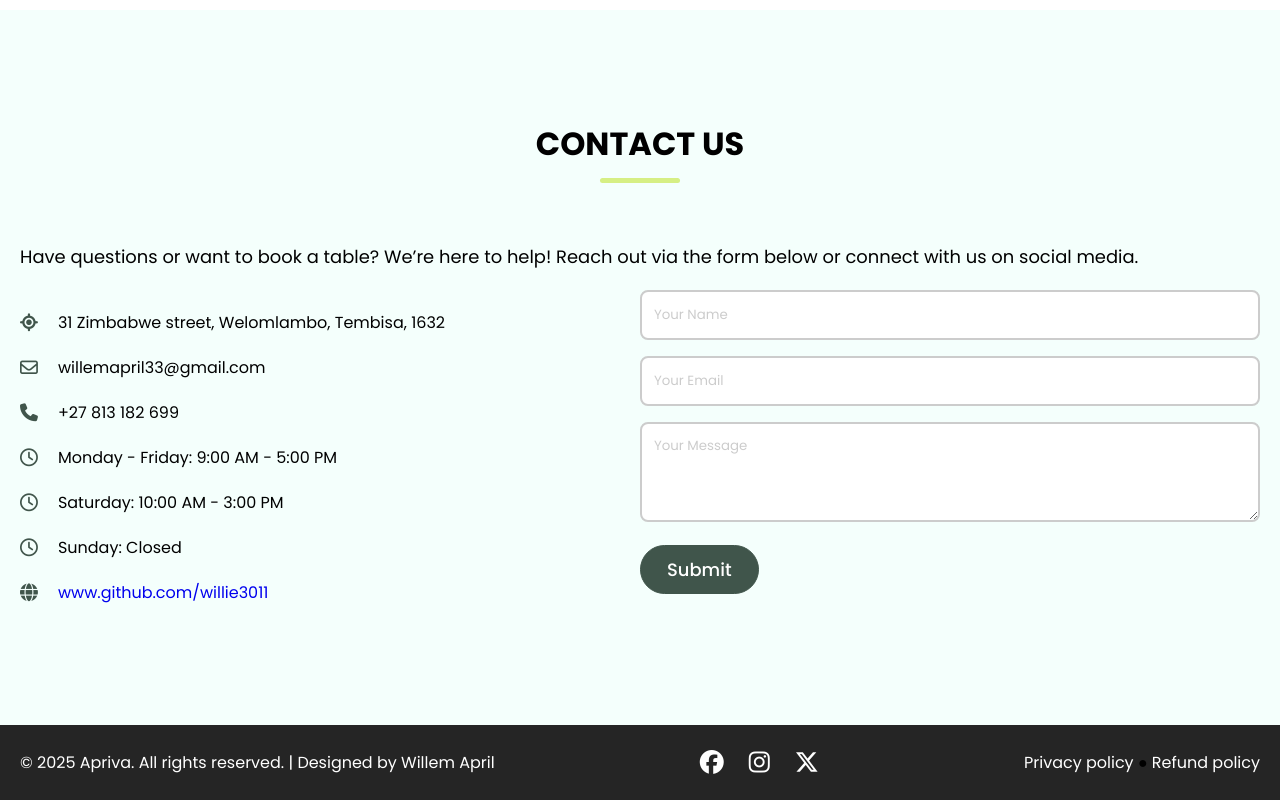
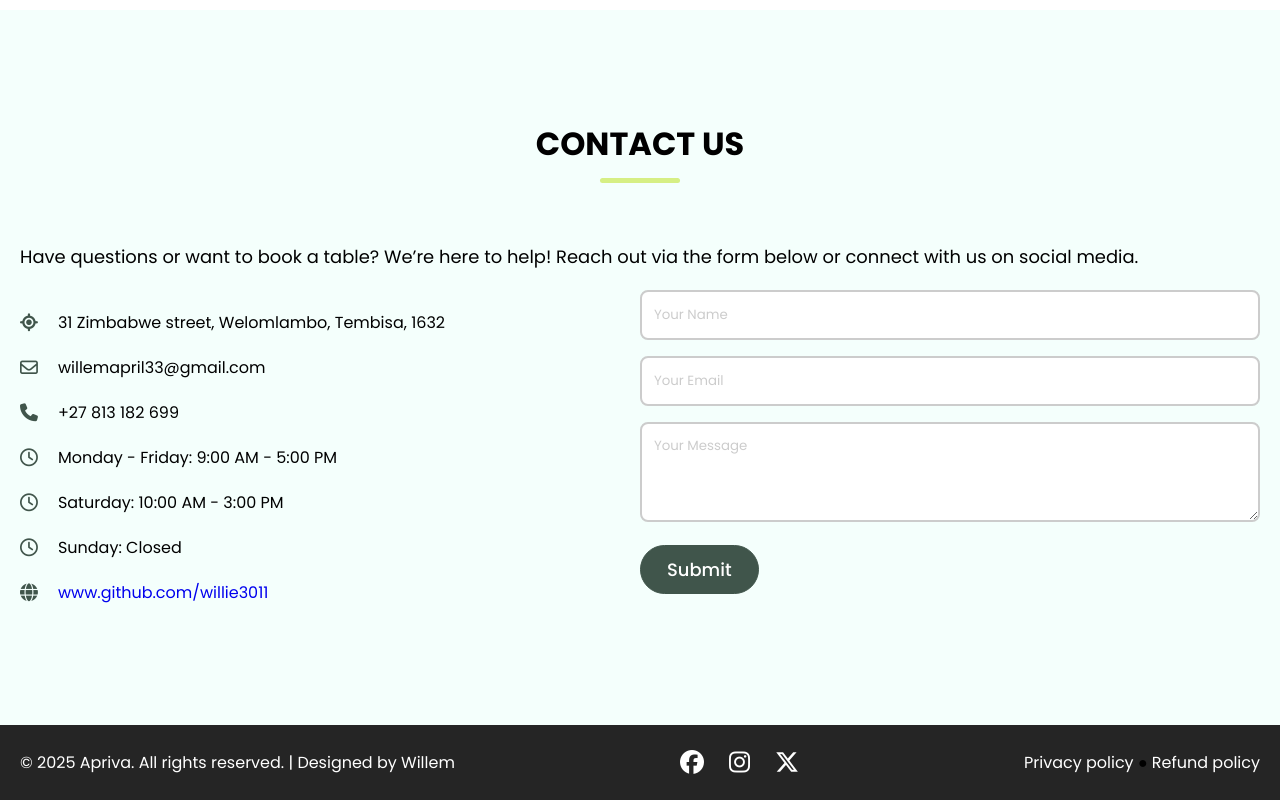
Before and after one commit to Willie3011/Apriva, a plain HTML site: page index.html in a window 1280 px wide. Shown: the part 3554-4354 px from the top of the page. Drawn offline with nearby package versions, Linux system fonts and the light colour scheme; a web font is replaced by a local one.

Commit message:
testing git bash

```diff
--- a/index.html
+++ b/index.html
@@ -292,7 +292,7 @@
           <div class="section-content">
             <p class="copyright-text">
               &copy; 2025 Apriva. All rights reserved. | Designed by
-              <a class="social-link" href="https://github.com/willie3011" target="_blank">Willem April</a>
+              <a class="social-link" href="https://github.com/willie3011" target="_blank">Willem</a>
             </p>
 
             <div class="social-link-list">
```
